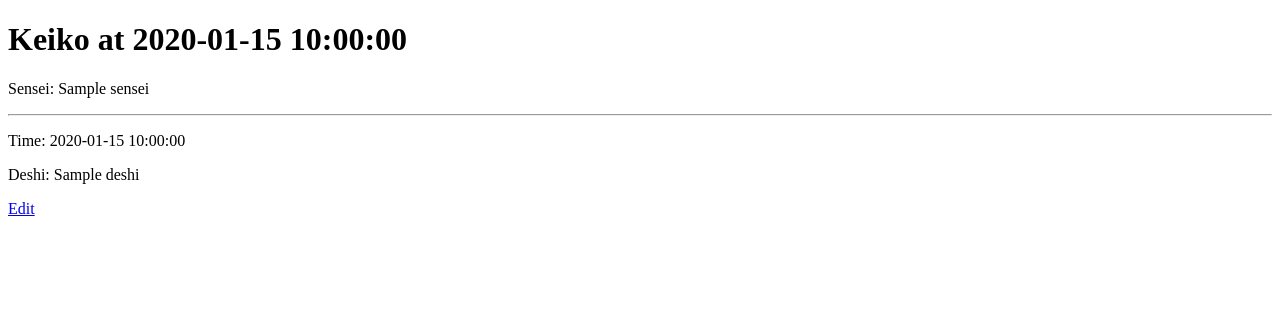
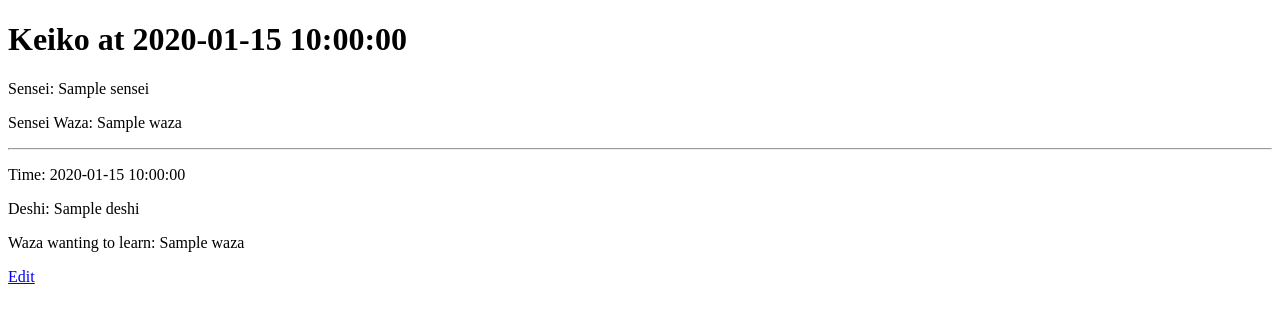
Before and after one commit to Codeonium/05W-Project1, a Flask app: page /keikos/1 in a window 1280 px wide. Shown: the part 106-429 px from the top of the page. Run offline with Flask 2, Linux system fonts and the light colour scheme; a database or web service that is not in the repository returns one stand-in record (values such as "Sample title"); some libraries are stand-ins or nearby versions.

Commit message:
last touches before starting on edit.html

```diff
--- a/repositories/deshi_repository.py
+++ b/repositories/deshi_repository.py
@@ -29,7 +29,7 @@ def select(id):
     sql = "SELECT * FROM deshis WHERE id = %s"
     values = [id]
     result = run_sql(sql, values)[0]
-    waza = waza_repository.select(result["id"])
+    waza = waza_repository.select(result["waza_id"])
     deshi = Deshi(result["name"], waza, result["id"])
     return deshi
 
--- a/repositories/keiko_repository.py
+++ b/repositories/keiko_repository.py
@@ -30,8 +30,8 @@ def select(id):
     sql = "SELECT * FROM keikos WHERE id = %s"
     values = [id]
     result = run_sql(sql, values)[0]
-    deshi = deshi_repository.select(result["id"])
-    sensei = sensei_repository.select(result["id"])
+    deshi = deshi_repository.select(result["deshi_id"])
+    sensei = sensei_repository.select(result["sensei_id"])
     keiko = Keiko(sensei, result["time"], deshi, result["id"])
     return keiko
 
--- a/repositories/sensei_repository.py
+++ b/repositories/sensei_repository.py
@@ -31,7 +31,7 @@ def select(id):
     sql = "SELECT * FROM senseis WHERE id = %s"
     values = [id]
     result = run_sql(sql, values)[0]
-    waza = waza_repository.select(result["id"])
+    waza = waza_repository.select(result["waza_id"])
     sensei = Sensei(result["name"], waza, result["id"])
     return sensei
 
--- a/templates/deshis/index.html
+++ b/templates/deshis/index.html
@@ -9,7 +9,7 @@
         <div class="content">
             <a href="/deshis/{{deshi.id}}">{{deshi.name}}</a>
             <br>
-            <a href="/deshi/{{deshi.id}}">{{deshi.waza.name}}</a>
+            <a href="/deshis/{{deshi.id}}">{{deshi.waza.name}}</a>
             <div class="buttons">
                 <form class="delete-form" action="/deshis/{{deshi.id}}/delete" method="POST">
                     <button>delete</button>
--- a/templates/deshis/show.html
+++ b/templates/deshis/show.html
@@ -3,7 +3,7 @@
 {% block content %}
 <h1> {{deshi.name}} </h1>
 
-<h3>Known waza:</h3>
+<h3>Wants to learn:</h3>
 
 <div>
     <hr>
--- a/templates/keikos/show.html
+++ b/templates/keikos/show.html
@@ -5,9 +5,11 @@
 
 <div>
     <p>Sensei: {{keiko.sensei.name}}</p>
+    <p>Sensei Waza: {{keiko.sensei.waza.name}}</p>
     <hr>
     <p>Time: {{keiko.time}}</p>
     <p>Deshi: {{keiko.deshi.name}}</p>
+    <p>Waza wanting to learn: {{keiko.deshi.waza.name}}</p>
     <p><a href="/keikos/{{keiko.id}}/edit">Edit</a></p>
 </div>
 {% endblock %}
--- a/templates/senseis/show.html
+++ b/templates/senseis/show.html
@@ -3,7 +3,7 @@
 {% block content %}
 <h1> {{sensei.name}} </h1>
 
-<h3>Known waza:</h3>
+<h3>This Week Waza:</h3>
 
 <div>
     <hr>
```
Also changed, not shown: templates/wazas/index.html (+2 -6 lines).
